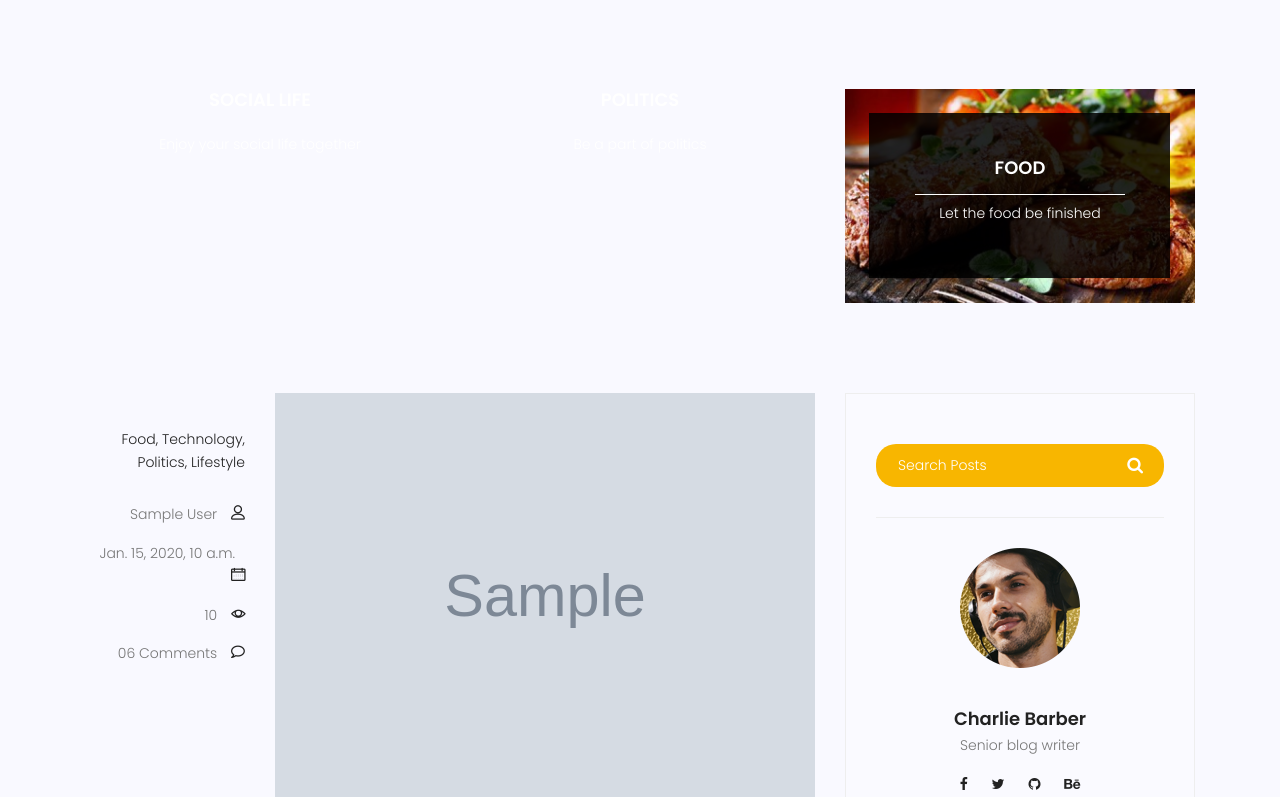
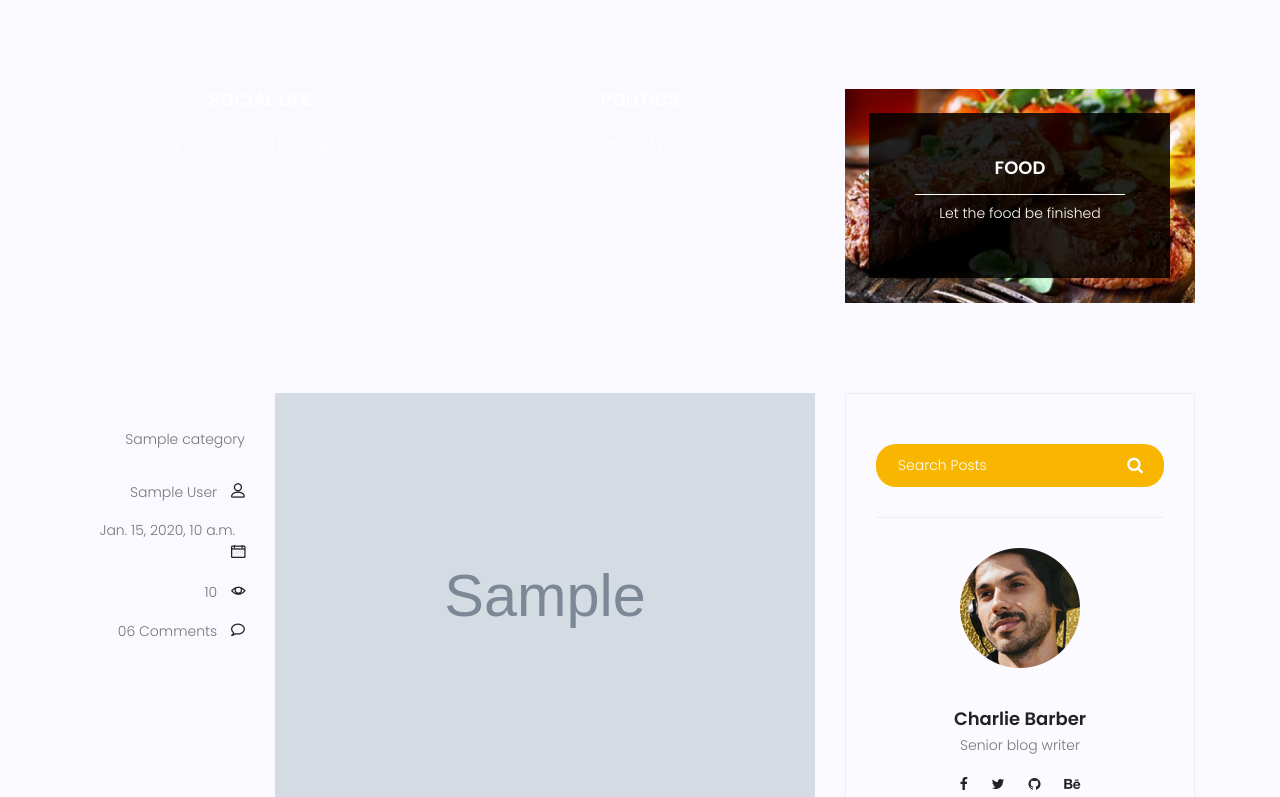
Before and after one commit to marjan-fathi210/mysite4, a Django app: page /blog/ in a window 1280 px wide. Shown: the part 689-1486 px from the top of the page. Run offline with Django 5.2, Linux system fonts and the light colour scheme; tables that the repository leaves empty hold one stand-in row (values such as "Sample post"); grey boxes marked "Sample" are stand-in pictures; some libraries are stand-ins or nearby versions.

Commit message:
ManyToManyField
I created category class and define category attribute in post table. with ManytoManyField join these tables.
and show in blog template

```diff
--- a/blog/admin.py
+++ b/blog/admin.py
@@ -1,5 +1,5 @@
 from django.contrib import admin
-from blog.models import Post
+from blog.models import Post, Category
 
 # Register your models here.
 class PostAdmin(admin.ModelAdmin):
@@ -12,3 +12,4 @@ class PostAdmin(admin.ModelAdmin):
     search_fields= ['title', 'content']
 
 admin.site.register(Post, PostAdmin)
+admin.site.register(Category)
--- a/blog/models.py
+++ b/blog/models.py
@@ -2,12 +2,17 @@ from django.db import models
 from django.contrib.auth.models import User
 
 # Create your models here.
+
+class Category(models.Model):
+        name=models.CharField(max_length=255)
+        def __str__(self):
+            return self.name
 class Post(models.Model):
     author= models.ForeignKey(User, on_delete= models.SET_NULL, null=True)
     image= models.ImageField(upload_to='blog/', default='blog/default.jpg')
     title= models.CharField(max_length=255)
     content= models.TextField()
-    #category
+    category= models.ManyToManyField(Category)
     #tag
     counted_views= models.IntegerField(default=0)
     status=models.BooleanField(default=0)
--- a/templates/blog/blog-home.html
+++ b/templates/blog/blog-home.html
@@ -93,10 +93,7 @@
 				<div class="single-post row">
 					<div class="col-lg-3  col-md-3 meta-details">
 						<ul class="tags">
-							<li><a href="#">Food,</a></li>
-							<li><a href="#">Technology,</a></li>
-							<li><a href="#">Politics,</a></li>
-							<li><a href="#">Lifestyle</a></li>
+							{{post.category.all|join:", "}}
 						</ul>
 						<div class="user-details row">
 							<p class="user-name col-lg-12 col-md-12 col-6"><a href="#">{{post.author.get_full_name}}</a> <span
```
Also changed, not shown: blog/migrations/0005_category_post_category.py (added).
